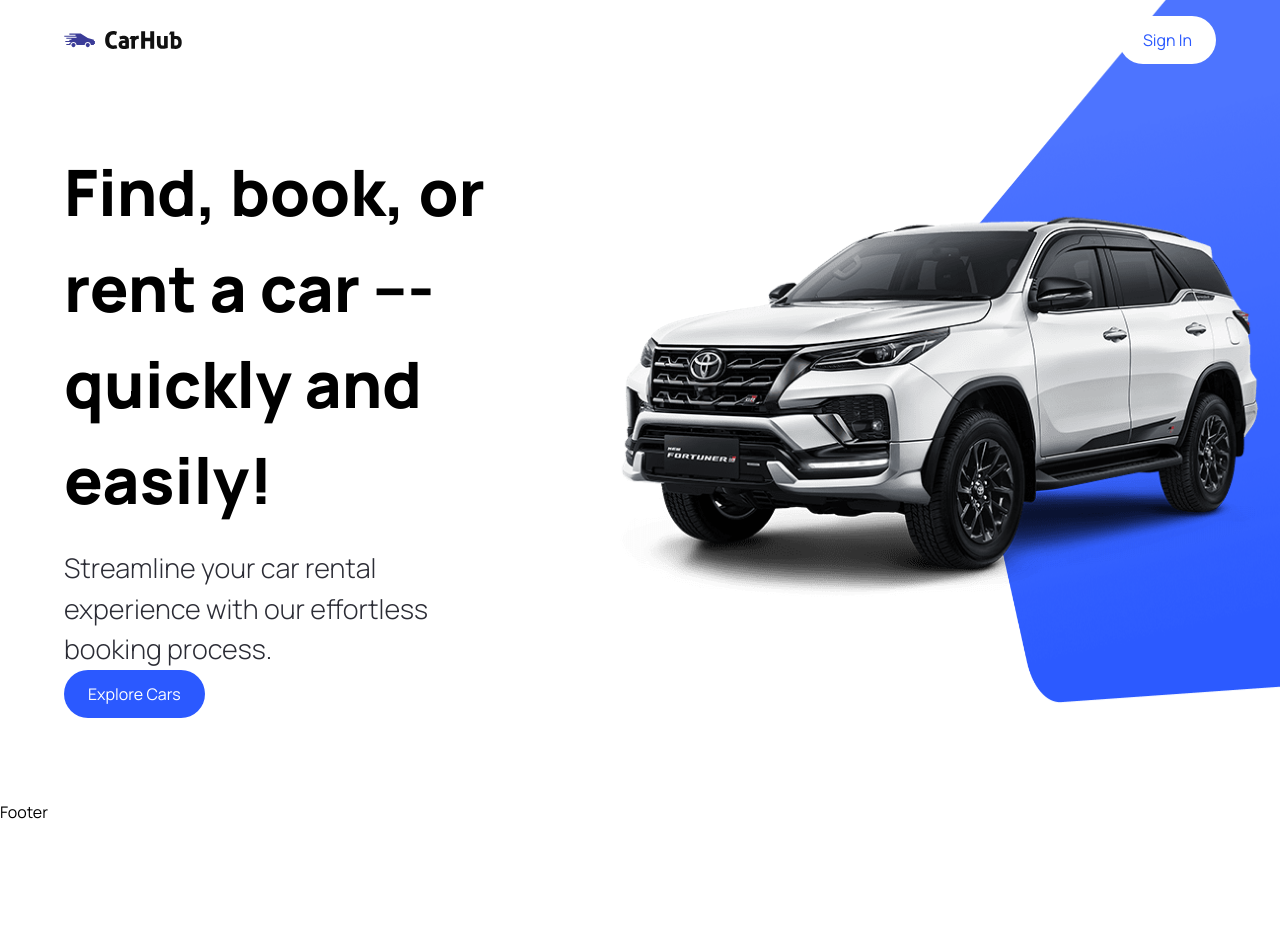
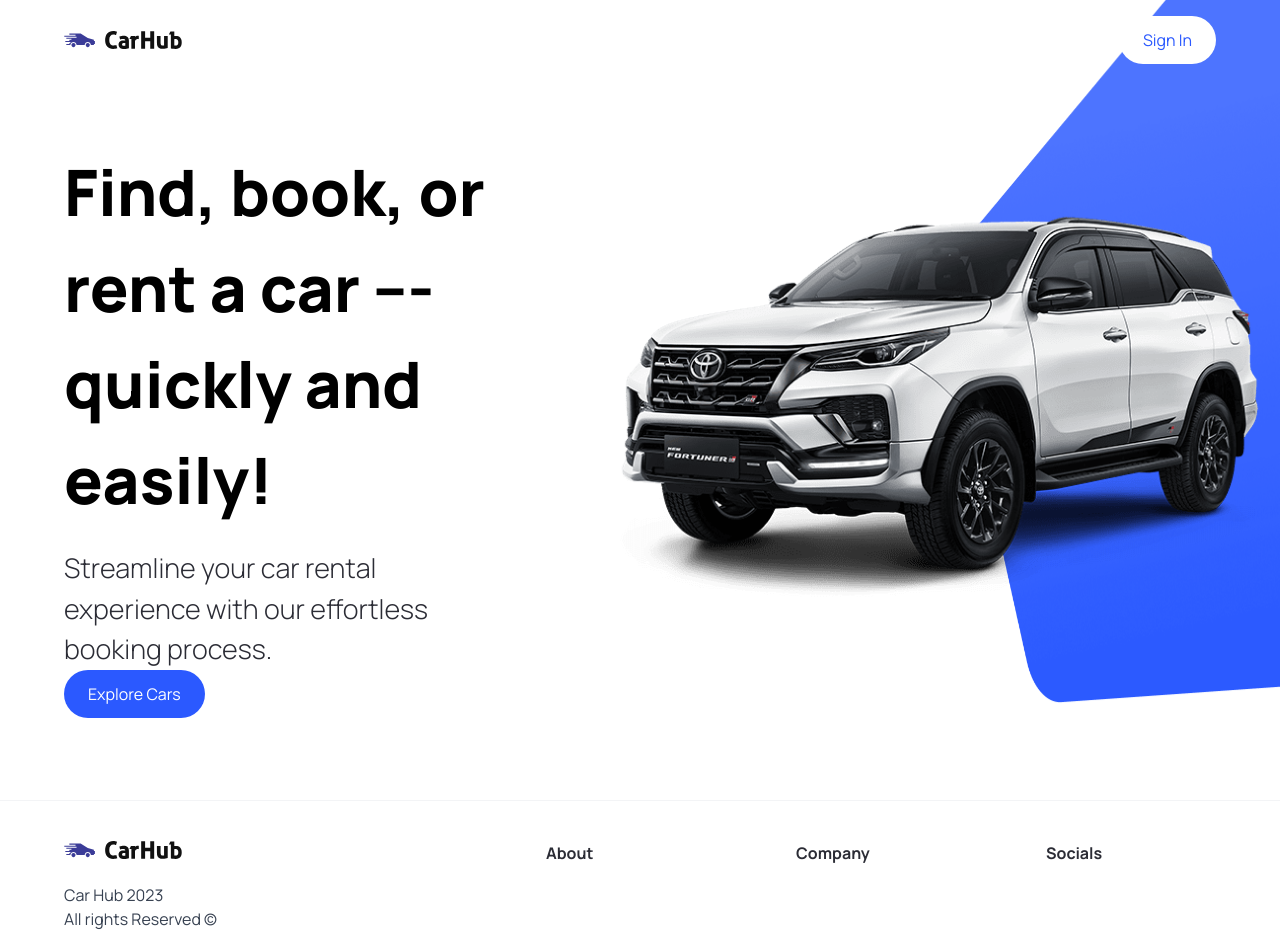
Before and after one commit to fjsandoval11/car_showcase, a Next.js app: page / in a window 1280 px wide. Shown: the top 952 px of the page. Before the commit the page ends 824 px from the top, so only its background shows below. Built offline with nearby package versions, Linux system fonts and the light colour scheme.

Commit message:
footer component error

```diff
--- a/components/Footer.tsx
+++ b/components/Footer.tsx
@@ -1,9 +1,42 @@
 "use client"
+import Image from "next/image";
+import Link from "next/link";
 
+import { footerLinks } from "@/constants";
 
 const Footer = () => {
   return (
-    <div>Footer</div>
+    <footer className="flex flex-col text-black-100 mt -5 border-t border-gray-100">
+      <div className="flex max-md:flex-col flew-wrap justify-between gap-5 sm:px-16 px-6 py-10">
+        <div className="flex flex-col justify-start items-start gap-6">
+          <Image
+          src="/logo.svg"
+          alt="logo"
+          width={118}
+          height={18}
+          className="object-contain"/>
+          <p className="text-base text-gray-700" >
+            Car Hub 2023 <br/>
+            All rights Reserved &copy;
+          </p>
+        </div>
+
+        <div className="footer__links">
+        {footerLinks.map((Link) => (
+          <div key={Link.title} className="footer__link">
+            <h3 className="font-bold">{Link.title}</h3>
+            {/* <div className="flex flex-col gap-5">
+              {Link.links.map((item) => (
+                <Link key={item.title} href={item.url} className="text-gray-500">
+                  {item.title}
+                </Link>
+              ))}
+            </div> */}
+          </div>
+        ))}
+      </div>
+    </div>
+    </footer>
   )
 }
 
--- /dev/null
+++ b/constants/index.ts
@@ -0,0 +1,101 @@
+export const manufacturers = [
+    "Acura",
+    "Alfa Romeo",
+    "Aston Martin",
+    "Audi",
+    "Bentley",
+    "BMW",
+    "Buick",
+    "Cadillac",
+    "Chevrolet",
+    "Chrysler",
+    "Citroen",
+    "Dodge",
+    "Ferrari",
+    "Fiat",
+    "Ford",
+    "GMC",
+    "Honda",
+    "Hyundai",
+    "Infiniti",
+    "Jaguar",
+    "Jeep",
+    "Kia",
+    "Lamborghini",
+    "Land Rover",
+    "Lexus",
+    "Lincoln",
+    "Maserati",
+    "Mazda",
+    "McLaren",
+    "Mercedes-Benz",
+    "MINI",
+    "Mitsubishi",
+    "Nissan",
+    "Porsche",
+    "Ram",
+    "Rolls-Royce",
+    "Subaru",
+    "Tesla",
+    "Toyota",
+    "Volkswagen",
+    "Volvo",
+  ];
+
+  export const yearsOfProduction = [
+    { title: "Year", value: "" },
+    { title: "2015", value: "2015" },
+    { title: "2016", value: "2016" },
+    { title: "2017", value: "2017" },
+    { title: "2018", value: "2018" },
+    { title: "2019", value: "2019" },
+    { title: "2020", value: "2020" },
+    { title: "2021", value: "2021" },
+    { title: "2022", value: "2022" },
+    { title: "2023", value: "2023" },
+  ];
+
+  export const fuels = [
+    {
+      title: "Fuel",
+      value: "",
+    },
+    {
+      title: "Gas",
+      value: "Gas",
+    },
+    {
+      title: "Electricity",
+      value: "Electricity",
+    },
+  ];
+
+  export const footerLinks = [
+    {
+      title: "About",
+      links: [
+        { title: "How it works", url: "/" },
+        { title: "Featured", url: "/" },
+        { title: "Partnership", url: "/" },
+        { title: "Bussiness Relation", url: "/" },
+      ],
+    },
+    {
+      title: "Company",
+      links: [
+        { title: "Events", url: "/" },
+        { title: "Blog", url: "/" },
+        { title: "Podcast", url: "/" },
+        { title: "Invite a friend", url: "/" },
+      ],
+    },
+    {
+      title: "Socials",
+      links: [
+        { title: "Discord", url: "/" },
+        { title: "Instagram", url: "/" },
+        { title: "Twitter", url: "/" },
+        { title: "Facebook", url: "/" },
+      ],
+    },
+  ];
```
